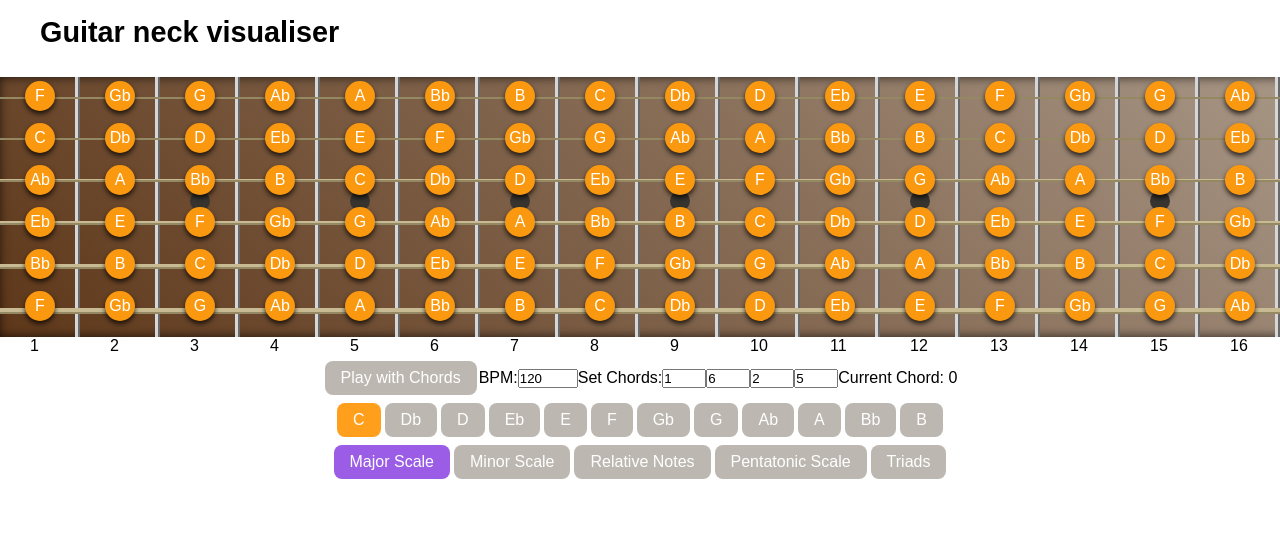
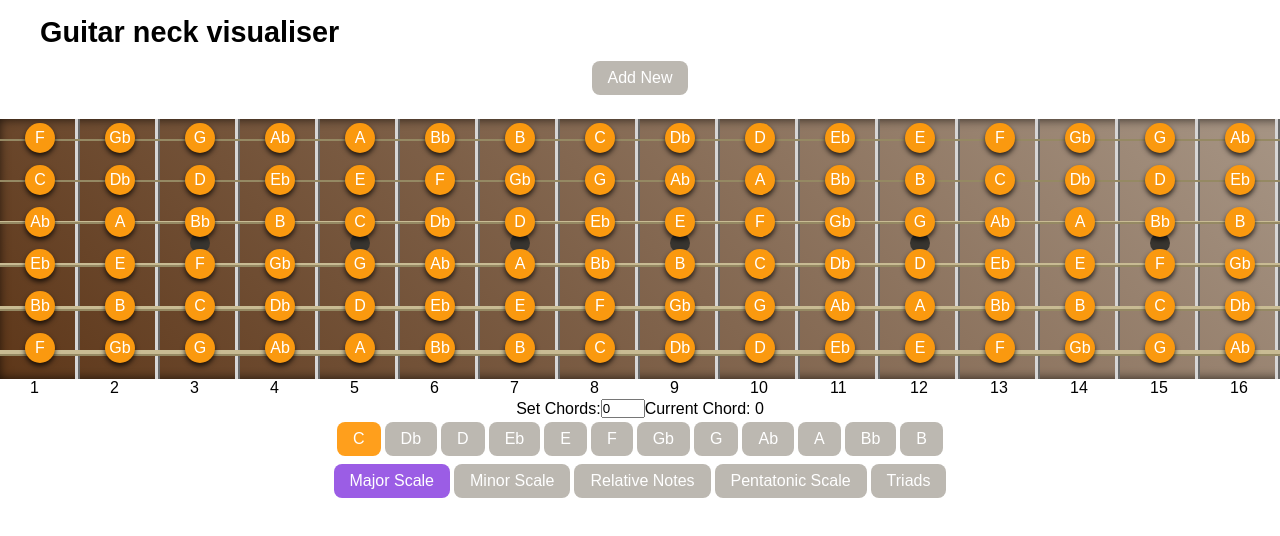
Before and after one commit to mirukuz/guitar-learning, a Gatsby site: page / in a window 1280 px wide. Shown: the top 536 px of the page. Built offline with nearby package versions, Linux system fonts and the light colour scheme; Gatsby itself is replaced by a stand-in of ours.

Commit message:
allow duplication

```diff
--- /dev/null
+++ b/src/components/StatefulGuitarNeck.tsx
@@ -0,0 +1,87 @@
+import * as React from "react";
+import "../styles/global.css";
+import * as Style from "../styles/styles";
+import { allKeys } from "../constants";
+import GuitarNeck from "./guitarNeck";
+
+const StatefulGuitarNeck: React.FC = () => {
+  const [selectedKey, changeKey] = React.useState<string>("C");
+  const [isRelative, setToRelative] = React.useState<boolean>(false);
+  const [isPentatonic, setToPentatonic] = React.useState<boolean>(false);
+  const [isTriads, setTriads] = React.useState<boolean>(false);
+  const [mode, setMode] = React.useState<string>("ionian");
+  const [currentChord, setCurrentChord] = React.useState<number>(0);
+
+  return (
+    <>
+      <GuitarNeck
+        selectedKey={selectedKey}
+        isPentatonic={isPentatonic}
+        isRelative={isRelative}
+        isTriads={isTriads}
+        mode={mode}
+        chord={currentChord}
+      />
+      <Style.Config>
+        <p>Set Chords:</p>
+        <div style={{ display: "flex" }}>
+          <div>
+            <input
+              type="number"
+              max="7"
+              min="1"
+              value={currentChord}
+              onChange={(e) => setCurrentChord(parseInt(e.target.value))}
+            />
+          </div>
+        </div>
+        <p>Current Chord: {currentChord}</p>
+      </Style.Config>
+      <Style.Config>
+        {allKeys.map((key) => (
+          <Style.BlueButton
+            isSelected={selectedKey === key}
+            key={key}
+            onClick={() => changeKey(key)}
+          >
+            {key}
+          </Style.BlueButton>
+        ))}
+      </Style.Config>
+      <Style.Config>
+        <Style.Button
+          isSelected={mode == "ionian"}
+          onClick={() => setMode("ionian")}
+        >
+          Major Scale
+        </Style.Button>
+        <Style.Button
+          isSelected={mode == "aeolian"}
+          onClick={() => setMode("aeolian")}
+        >
+          Minor Scale
+        </Style.Button>
+        <Style.Button
+          isSelected={isRelative}
+          onClick={() => setToRelative(!isRelative)}
+        >
+          Relative Notes
+        </Style.Button>
+        <Style.Button
+          isSelected={isPentatonic}
+          onClick={() => setToPentatonic(!isPentatonic)}
+        >
+          Pentatonic Scale
+        </Style.Button>
+        <Style.Button
+          isSelected={isTriads}
+          onClick={() => setTriads(!isTriads)}
+        >
+          Triads
+        </Style.Button>
+      </Style.Config>
+    </>
+  );
+};
+
+export default StatefulGuitarNeck;
--- a/src/pages/index.tsx
+++ b/src/pages/index.tsx
@@ -2,69 +2,13 @@ import * as React from "react";
 import "../styles/global.css";
 import * as Style from "../styles/styles";
 import type { HeadFC } from "gatsby";
-import { allKeys } from "../constants";
-import GuitarNeck from "../components/guitarNeck";
-import { diatonicChords } from "../constants";
+import StatefulGuitarNeck from "../components/StatefulGuitarNeck";
 
 const IndexPage: React.FC = () => {
-  const [bpm, setBpm] = React.useState<number>(120);
-  const [beatCounter, setBeatCounter] = React.useState<number>(0);
-  const [selectedKey, changeKey] = React.useState<string>("C");
-  const [isRelative, setToRelative] = React.useState<boolean>(false);
-  const [isPentatonic, setToPentatonic] = React.useState<boolean>(false);
-  const [isTriads, setTriads] = React.useState<boolean>(false);
-  const [mode, setMode] = React.useState<string>("ionian");
-  const [chords, setChords] = React.useState<number[]>([1, 6, 2, 5]);
-  const [currentChord, setCurrentChord] = React.useState<number>(0);
-  const [counterActive, setCounterActive] = React.useState(false);
+  const [componentCount, setComponentCount] = React.useState<number>(1);
 
-  React.useEffect(() => {
-    let intervalId: NodeJS.Timeout;
-
-    if (counterActive) {
-      const interval = (60 / bpm) * 1000;
-
-      intervalId = setInterval(() => {
-        const chordNow = chords[beatCounter % 4];
-
-        // Change text color to the user-selected color
-        setCurrentChord(chordNow);
-
-        // Increment beat counter
-        setBeatCounter((prevCounter) => prevCounter + 1);
-      }, interval);
-    }
-
-    // Clean up on component unmount
-    return () => {
-      clearInterval(intervalId);
-    };
-  }, [bpm, beatCounter, chords, counterActive]);
-
-  const handleBpmChange = (e: React.ChangeEvent<HTMLInputElement>) => {
-    const newBpm = parseInt(e.target.value, 10);
-    setBpm(newBpm);
-  };
-
-  const handleToggleCounter = () => {
-    setCounterActive((prevActive) => !prevActive);
-
-    if (!counterActive) {
-      setBeatCounter(0);
-      setCurrentChord(0);
-    }
-  };
-
-  const handleChordChange = (
-    index: number,
-    e: React.ChangeEvent<HTMLInputElement>
-  ) => {
-    const newChord = parseInt(e.target.value);
-    setChords((prevChord) => {
-      const updatedChords = [...prevChord];
-      updatedChords[index] = newChord;
-      return updatedChords;
-    });
+  const handleDuplicate = () => {
+    setComponentCount((prevCount) => prevCount + 1);
   };
 
   return (
@@ -72,91 +16,10 @@ const IndexPage: React.FC = () => {
       <Style.Section>
         <Style.H1>Guitar neck visualiser</Style.H1>
       </Style.Section>
-      <GuitarNeck
-        selectedKey={selectedKey}
-        isPentatonic={isPentatonic}
-        isRelative={isRelative}
-        isTriads={isTriads}
-        mode={mode}
-        chord={currentChord}
-      />
       <Style.Config>
-        <Style.Button
-          isSelected={counterActive == true}
-          onClick={handleToggleCounter}
-        >
-          Play with Chords
-        </Style.Button>
-        <div>
-          <label htmlFor="bpmInput">BPM:</label>
-          <input
-            type="number"
-            id="bpmInput"
-            value={bpm}
-            onChange={handleBpmChange}
-            min="1"
-            max="300"
-          />
-        </div>
-        <p>Set Chords:</p>
-        <div style={{ display: "flex" }}>
-          {chords.map((chord, index) => (
-            <div key={index}>
-              <input
-                type="number"
-                max="7"
-                min="1"
-                value={chord}
-                onChange={(e) => handleChordChange(index, e)}
-              />
-            </div>
-          ))}
-        </div>
-        <p>Current Chord: {currentChord}</p>
+        <Style.Button onClick={handleDuplicate}>Add New</Style.Button>
       </Style.Config>
-      <Style.Config>
-        {allKeys.map((key) => (
-          <Style.BlueButton
-            isSelected={selectedKey === key}
-            key={key}
-            onClick={() => changeKey(key)}
-          >
-            {key}
-          </Style.BlueButton>
-        ))}
-      </Style.Config>
-      <Style.Config>
-        <Style.Button
-          isSelected={mode == "ionian"}
-          onClick={() => setMode("ionian")}
-        >
-          Major Scale
-        </Style.Button>
-        <Style.Button
-          isSelected={mode == "aeolian"}
-          onClick={() => setMode("aeolian")}
-        >
-          Minor Scale
-        </Style.Button>
-        <Style.Button
-          isSelected={isRelative}
-          onClick={() => setToRelative(!isRelative)}
-        >
-          Relative Notes
-        </Style.Button>
-        <Style.Button
-          isSelected={isPentatonic}
-          onClick={() => setToPentatonic(!isPentatonic)}
-        >
-          Pentatonic Scale
-        </Style.Button>
-        <Style.Button
-          isSelected={isTriads}
-          onClick={() => setTriads(!isTriads)}
-        >
-          Triads
-        </Style.Button>
-      </Style.Config>
+      {Array.from({ length: componentCount }, (_, index) => (<StatefulGuitarNeck />))}
     </>
   );
 };
```
